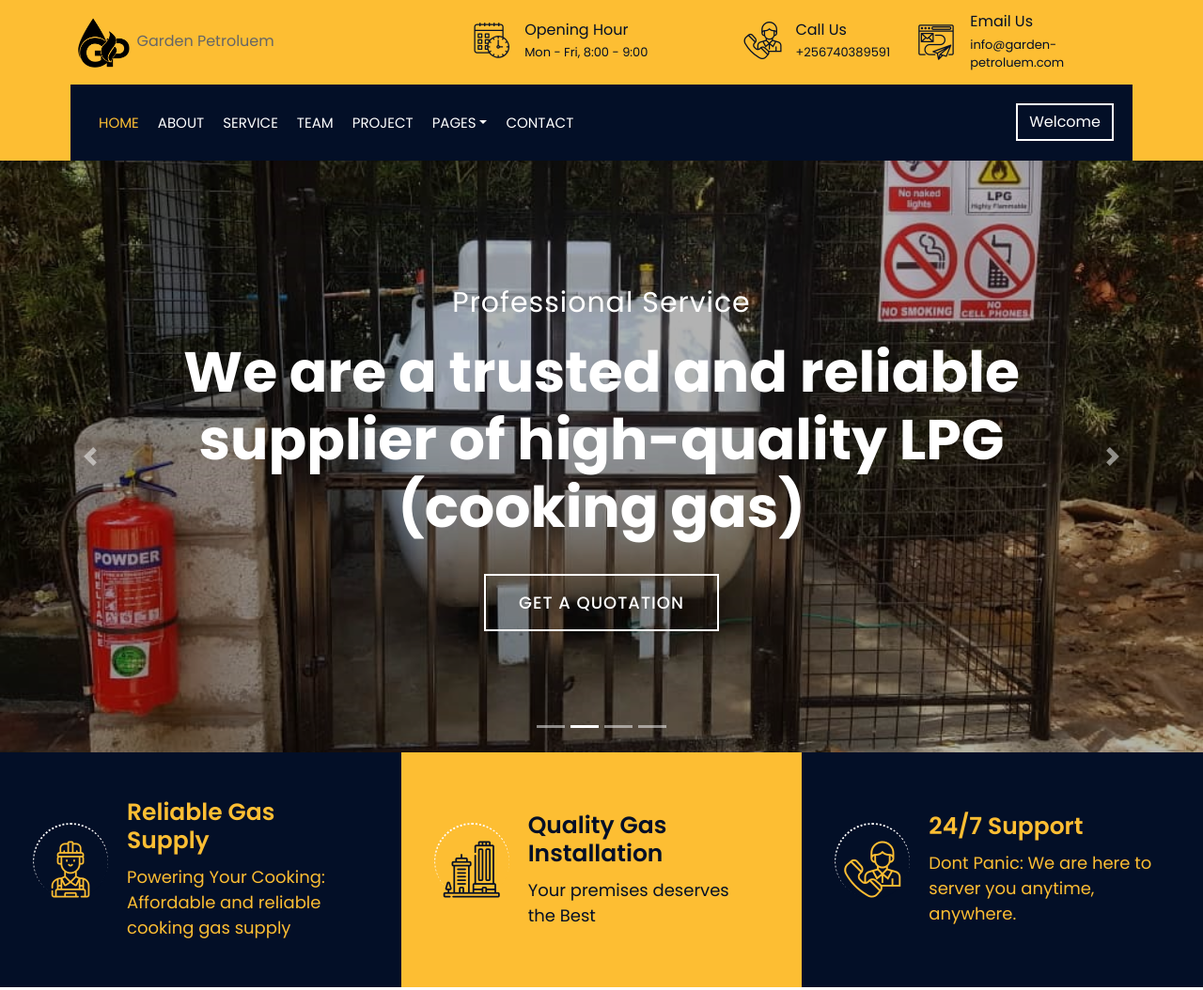
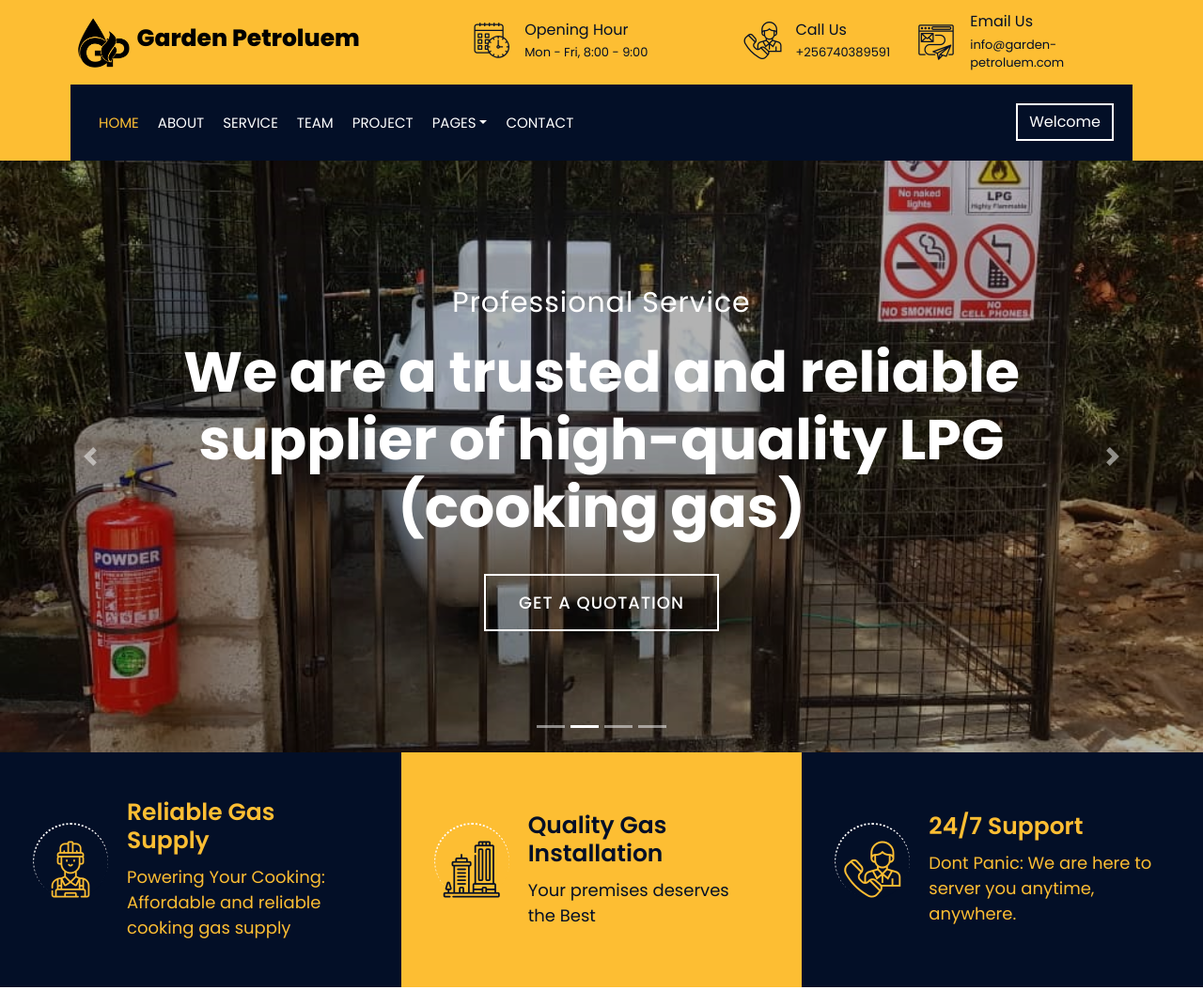
Before and after one commit to DoneKan/Garden-petroluem, a plain HTML site: page index.html in a window 1280 px wide. Shown: the top 1054 px of the page at 94% size. Drawn offline with nearby package versions, Linux system fonts and the light colour scheme.

Commit message:
added font weight and size of company name

```diff
--- a/css/style.css
+++ b/css/style.css
@@ -135,6 +135,11 @@ a:focus {
     color: #030f27;
     font-size: 13px;
     font-weight: 400;
+}
+.company-name{
+    font-weight: 800;
+    font-size: 25px;
+    color: #000000;
 }
 
 @media (min-width: 992px) {
```
